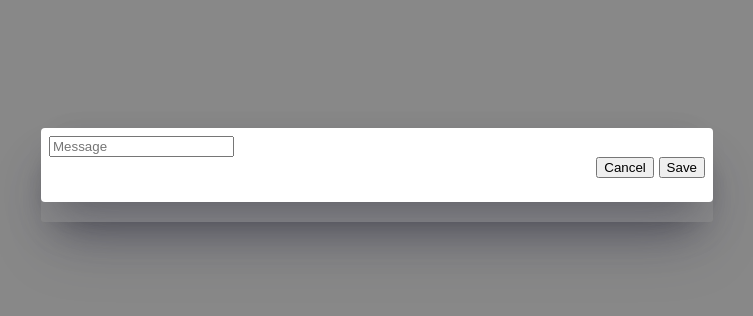
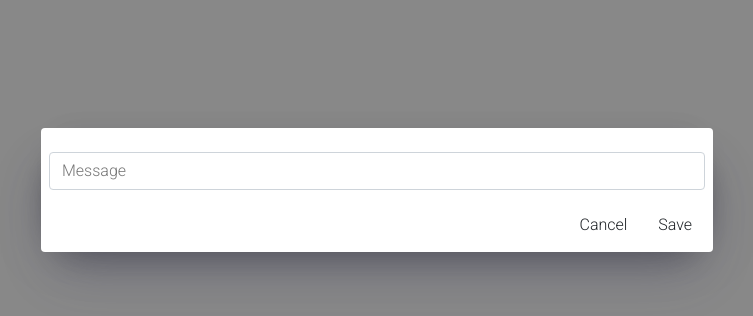
Before and after one commit to serdarsen/react-todo, a React app: page / in a window 1280 px wide. Both pictures are taken after a click on the icon 944 px from the left and 171 px from the top of the page. Shown: the top 316 px of the page, without its empty margins (263-1016 px from the left). Built offline with nearby package versions, Linux system fonts and the light colour scheme.

Commit message:
Polishing form style.

```diff
--- a/src/component/Footer.jsx
+++ b/src/component/Footer.jsx
@@ -10,7 +10,7 @@ const Footer = ({
   <div className="app__footer">
     <button
       type="button"
-      className=""
+      className="app__form-button"
       onClick={onCancel}
       title={cancelLabel}
     >
@@ -18,7 +18,7 @@ const Footer = ({
     </button>
     <button
       type="submit"
-      className="app__footer-resolve"
+      className="app__footer-submit app__form-button"
       onClick={onSubmit}
       title={submitLabel}
     >
--- a/src/component/Form.jsx
+++ b/src/component/Form.jsx
@@ -17,11 +17,9 @@ const Form = ({ onCancel, onSubmit }) => {
 
   return (
     <form className="app__form" onSubmit={onSubmitForm}>
-      <div className="app__form-content">
-        <div className="app__form-message">
       <input
         type="text"
-            className=""
+        className="app__form-message app__form-element"
         placeholder="Message"
         value={message}
         onChange={(e) => setMessage(e.target.value)}
@@ -29,8 +27,6 @@ const Form = ({ onCancel, onSubmit }) => {
         maxLength={255}
         title={message}
       />
-        </div>
-      </div>
       <Footer onCancel={onCancel} cancelLabel="Cancel" submitLabel="Save" />
     </form>
   );
--- a/src/component/footer.scss
+++ b/src/component/footer.scss
@@ -1,8 +1,8 @@
 .app__footer {
-  display: flex;
-  justify-content: flex-end;
+    display: flex;
+    justify-content: flex-end;
 }
 
-.app__footer-resolve {
-  margin: 0rem 0rem 0rem 0.3rem;
+.app__footer-submit {
+    margin: 0rem 0rem 0rem 0.3rem;
 }
--- a/src/component/form.scss
+++ b/src/component/form.scss
@@ -1,20 +1,63 @@
-@import "../style/font.scss";
-
-.app__jobform {
-    margin: 1rem 0rem 1rem 0rem;
+.app__form {
+    margin: 1rem 0rem 0rem 0rem;
 }
 
-.app__jobform-content {
-    display: flex;
-    flex-direction: row;
-    margin: 1rem 0rem 1rem 0rem;
-    padding: 0.5rem 0.5rem;
+.app__form-element {
+    display: block;
+    width: 100%;
+    padding: 0.375rem 0.75rem;
+    font-size: 1rem;
+    font-family: inherit;
+    font-weight: 400;
+    line-height: 1.5;
+    color: #212529;
+    background-color: #fff;
+    background-clip: padding-box;
+    border: 1px solid #ced4da;
+    -webkit-appearance: none;
+    -moz-appearance: none;
+    appearance: none;
+    border-radius: 0.25rem;
+    transition: border-color .15s ease-in-out, box-shadow .15s ease-in-out;
 }
 
-.app__jobform-message {
-    flex: 1;
+.app__form-button {
+    display: inline-block;
+    font-weight: 400;
+    line-height: 1.5;
+    color: #212529;
+    text-align: center;
+    text-decoration: none;
+    vertical-align: middle;
+    cursor: pointer;
+    -webkit-user-select: none;
+    -moz-user-select: none;
+    user-select: none;
+    background-color: transparent;
+    border: 1px solid transparent;
+    padding: 0.375rem 0.75rem;
+    font-size: 1rem;
+    font-family: inherit;
+    border-radius: 0.25rem;
+    transition: color .15s ease-in-out, background-color .15s ease-in-out, border-color .15s ease-in-out, box-shadow .15s ease-in-out;
 }
 
-.app__jobform-message-input {
-    font-family: $defaultFontFamily;
+.app__form-button:hover {
+    background-color: #f8f9fa;
 }
+
+.app__form-button:active {
+    background-color: #f3f3f3;
+}
+
+.app__form-message {
+    margin: 0rem 0rem 1rem 0rem;
+}
+
+input:focus {
+    border-color: red;
+}
+
+input:active {
+    border-color: green;
+}
--- a/src/component/header.scss
+++ b/src/component/header.scss
@@ -1,8 +1,5 @@
-@import "../style/font.scss";
-
 .app__header {
     font-size: 2rem;
-    font-family: $defaultFontFamily;
     padding: 1rem 1rem 0rem 1rem;
     display: flex;
     flex-direction: row;
--- a/src/component/list.scss
+++ b/src/component/list.scss
@@ -1,8 +1,5 @@
-@import "../style/font.scss";
-
 .app__list {
     padding: 0.2rem 0.5rem 0.6rem 0.5rem;
     list-style: none;
     font-size: 1.2rem;
-    font-family: $defaultFontFamily;
 }
--- a/src/index.scss
+++ b/src/index.scss
@@ -2,3 +2,7 @@
 @import "./style/button.scss";
 @import "./style/font.scss";
 @import "./style/text.scss";
+
+body {
+    font-family: $defaultFontFamily;
+}
```
Lines whose indentation alone changed are shown as unchanged.
